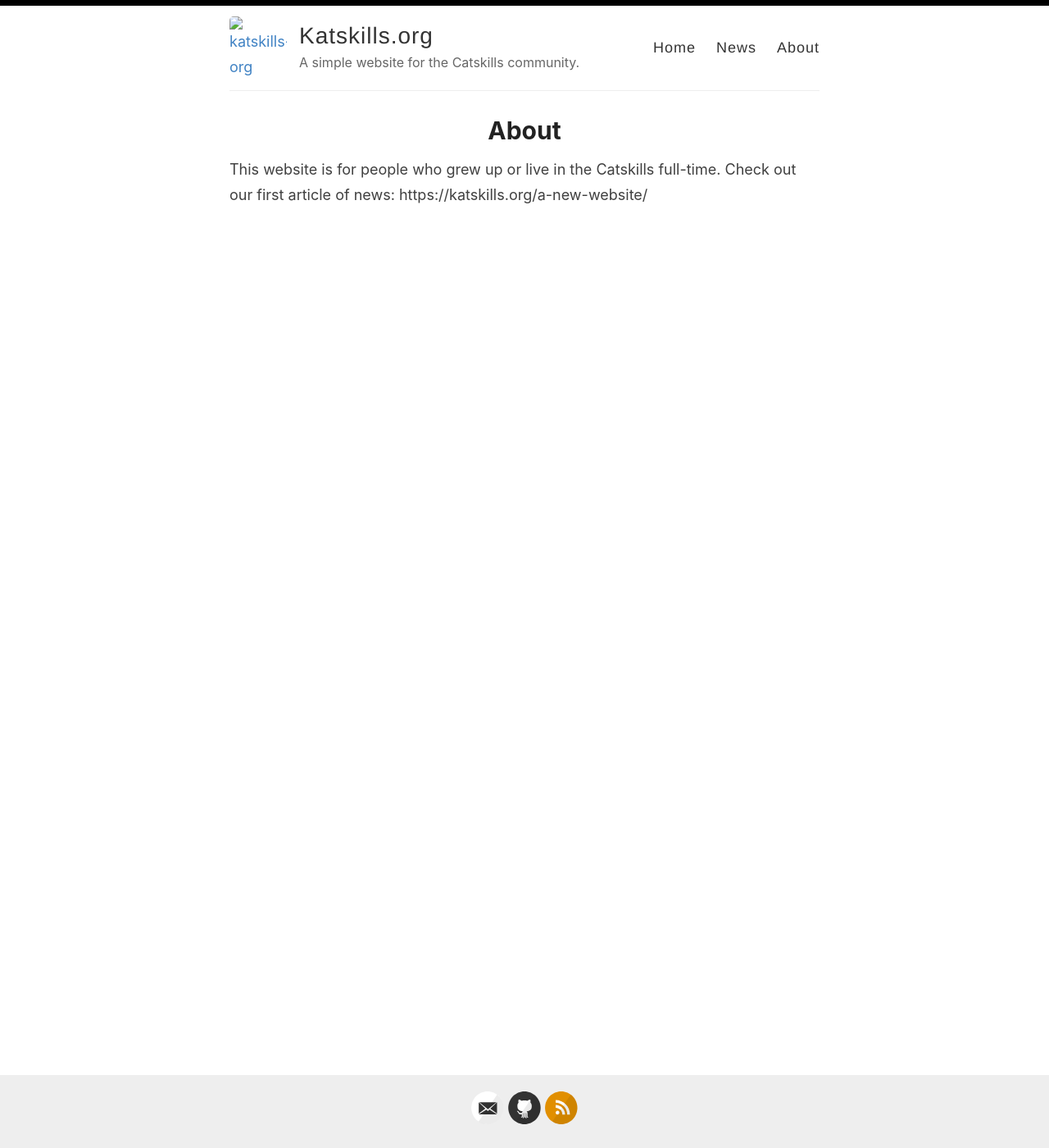
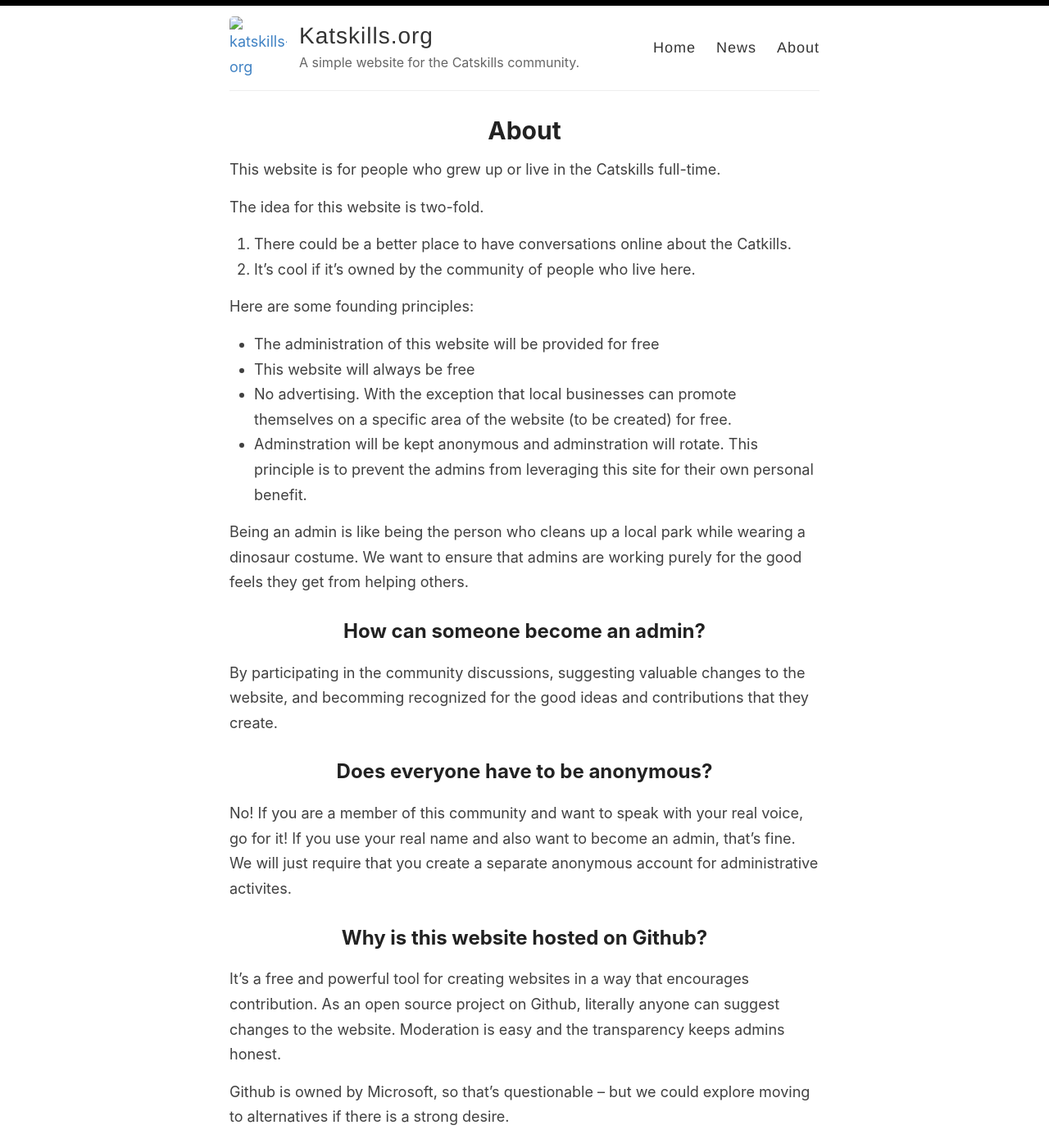
Before and after one commit to katskillskat/katskills-org, a Jekyll site: the page built from _pages/about.md, in a window 1280 px wide and 1400 px high. Shown: the whole window at 82% size. Built offline with Jekyll 4.4.1, drawn with Linux system fonts in a browser that asks for light colours; some of the changed text lies outside the part shown.

Commit message:
Update about.md

```diff
--- a/_pages/about.md
+++ b/_pages/about.md
@@ -4,4 +4,43 @@ title: About
 permalink: /about/
 ---
 
-This website is for people who grew up or live in the Catskills full-time. Check out our first article of news: https://katskills.org/a-new-website/
+This website is for people who grew up or live in the Catskills full-time.
+
+The idea for this website is two-fold.
+1. There could be a better place to have conversations online about the Catkills.
+2. It's cool if it's owned by the community of people who live here.
+
+Here are some founding principles:
+
+- The administration of this website will be provided for free
+- This website will always be free
+- No advertising. With the exception that local businesses can promote themselves on a specific area of the website (to be created) for free.
+- Adminstration will be kept anonymous and adminstration will rotate. This principle is to prevent the admins from leveraging this site for their own personal benefit.
+
+Being an admin is like being the person who cleans up a local park while wearing a dinosaur costume. We want to ensure that admins are working purely for the good feels they get from helping others.
+
+## How can someone become an admin?
+
+By participating in the community discussions, suggesting valuable changes to the website, and becomming recognized for the good ideas and contributions that they create.
+
+## Does everyone have to be anonymous?
+
+No! If you are a member of this community and want to speak with your real voice, go for it! If you use your real name and also want to become an admin, that's fine. We will just require that you create a separate anonymous account for administrative activites.
+
+## Why is this website hosted on Github?
+
+It's a free and powerful tool for creating websites in a way that encourages contribution. As an open source project on Github, literally anyone can suggest changes to the website. Moderation is easy and the transparency keeps admins honest.
+
+Github is owned by Microsoft, so that's questionable -- but we could explore moving to alternatives if there is a strong desire.
+
+## Do I have to create a Github account?
+
+If you want to participate in the discussion board, contribute code, or edit the content of the website -- having a Github account is the easiest way to do that. Alternatively, you can email us your ideas or contributions. Email us at admin@katskills.org.
+
+## Is this a non-profit?
+
+We don't know yet. Probably. We don't want donations, the strings that come attached, or people promoting themselves as a "valued partner of Katskills.org", or pictures of people on a board page. This is a free website for the people of this community to share ideas.
+
+## What will you moderate?
+
+We don't want politics or bullying. Positive vibes please. We will give private warnings or lock conversations that stray into cringe territory.
```
